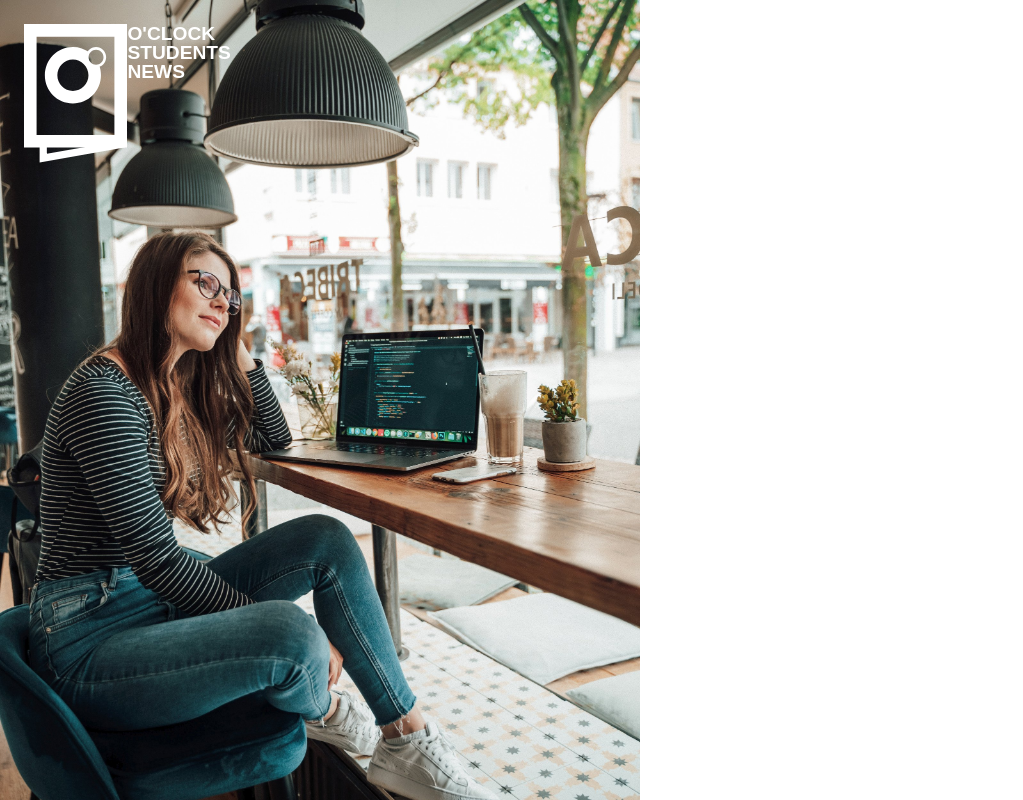
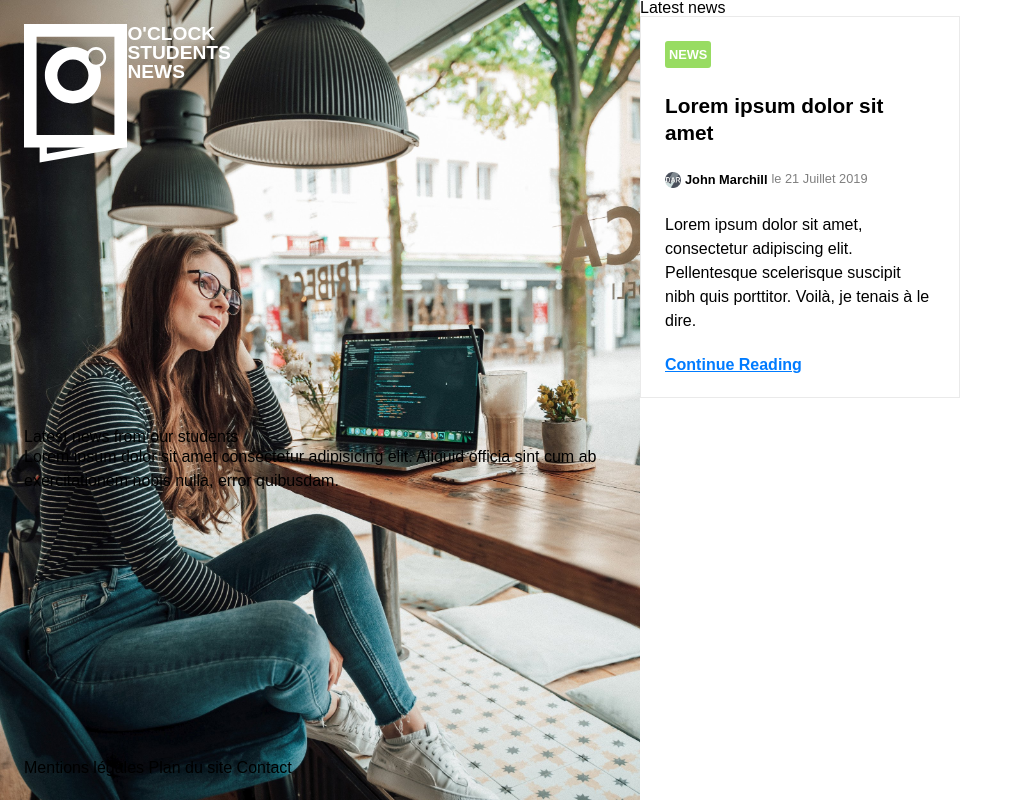
Before and after one commit to vince13011/CP2-static-and-responsive, a plain HTML site: page html/index.html in a window 1280 px wide. Shown: the whole page, without its empty margins (0-1023 px from the left). Drawn offline with Linux system fonts and the light colour scheme.

Commit message:
css of post and add menu-links and intro

```diff
--- a/css/styles.css
+++ b/css/styles.css
@@ -39,3 +39,87 @@ p {
     color: white;
     align-items: flex-start;
 }
+
+
+.content {
+    margin-left: 50%;
+    background-color: white;
+}
+
+
+.posts {
+    display: flex;
+    flex-wrap: wrap;
+}
+
+.post {
+    border:1px solid #eaeaea;
+    padding: 1.5rem;
+    width: 50%;
+}
+
+.post__tag {
+    background-color: grey;
+    color: white;
+    text-transform: uppercase;
+    padding: 0.25rem;
+    font-weight: bold;
+    font-size: 0.8rem;
+    display: inline-block;
+    border-radius: 3px;
+}
+
+.post__tag--news {
+    background-color: #98DC62;
+}
+
+.post__tag--work {
+    background-color: #0766F0;
+}
+
+.post__tag--team {
+    background-color: #DC5E53;
+}
+
+.post__title {
+    margin: 1.5rem 0;
+    font-size: 1.3rem;
+    font-weight: bold;
+    line-height: 1.3;
+}
+
+.post__infos {
+    align-items: center;
+    flex-wrap: wrap;
+    font-size: .8rem;
+    display: flex;
+
+}
+
+.post__avatar {
+    width: 1rem;
+}
+
+.post__author {
+    font-weight: bold;
+    margin: 0 0.25rem;
+}
+
+.post__date {
+    color: rgba(0, 0, 0, 0.5);
+}
+
+.post__content {
+    margin: 1.5rem 0;
+}
+
+.post__link {
+    color: #007bff;
+    font-weight: bold;
+    text-decoration: underline;
+    transition: color 200ms;
+}
+
+.post__link:hover {
+    color: #0056b3;
+}
--- a/html/index.html
+++ b/html/index.html
@@ -8,7 +8,7 @@
     <link rel="stylesheet" href="../css/styles.css">
 </head>
 
-<body  class="container">
+<body class="container">
 
     <header class="container__half header">
         <a class="logo" href="index.html">
@@ -19,6 +19,17 @@
                 News
             </span>
         </a>
+        <section class="intro" lang="en">
+            <h1 class="intro__title">Latest news <span class="intro__title__suffix">from our students</span></h1>
+            <p>Lorem ipsum dolor sit amet consectetur adipisicing elit. Aliquid officia sint cum ab exercitationem nobis
+                nulla, error quibusdam.</p>
+        </section>
+
+        <nav class="menu">
+            <a  href="chemin/mentions-legales.html" class="menu__link">Mentions légales</a>
+            <a  href="chemin/vers/plan.html" class="menu__link">Plan du site</a>
+            <a  href="contact.html" class="menu__link">Contact</a>
+        </nav>
     </header>
 
     <main class="container__half content">
@@ -36,7 +47,8 @@
                         <time class="post__date" datetime="2019-07-21">le 21 Juillet 2019</time>
                     </div>
                 </header>
-                    <p class="post__content">Lorem ipsum dolor sit amet, consectetur adipiscing elit. Pellentesque scelerisque suscipit nibh quis porttitor. Voilà, je tenais à le dire.</p>
+                <p class="post__content">Lorem ipsum dolor sit amet, consectetur adipiscing elit. Pellentesque
+                    scelerisque suscipit nibh quis porttitor. Voilà, je tenais à le dire.</p>
                 <footer class="post__footer">
                     <a class="post__link" href="toto.html">Continue Reading</a>
                 </footer>
```
Lines whose indentation alone changed are shown as unchanged.
